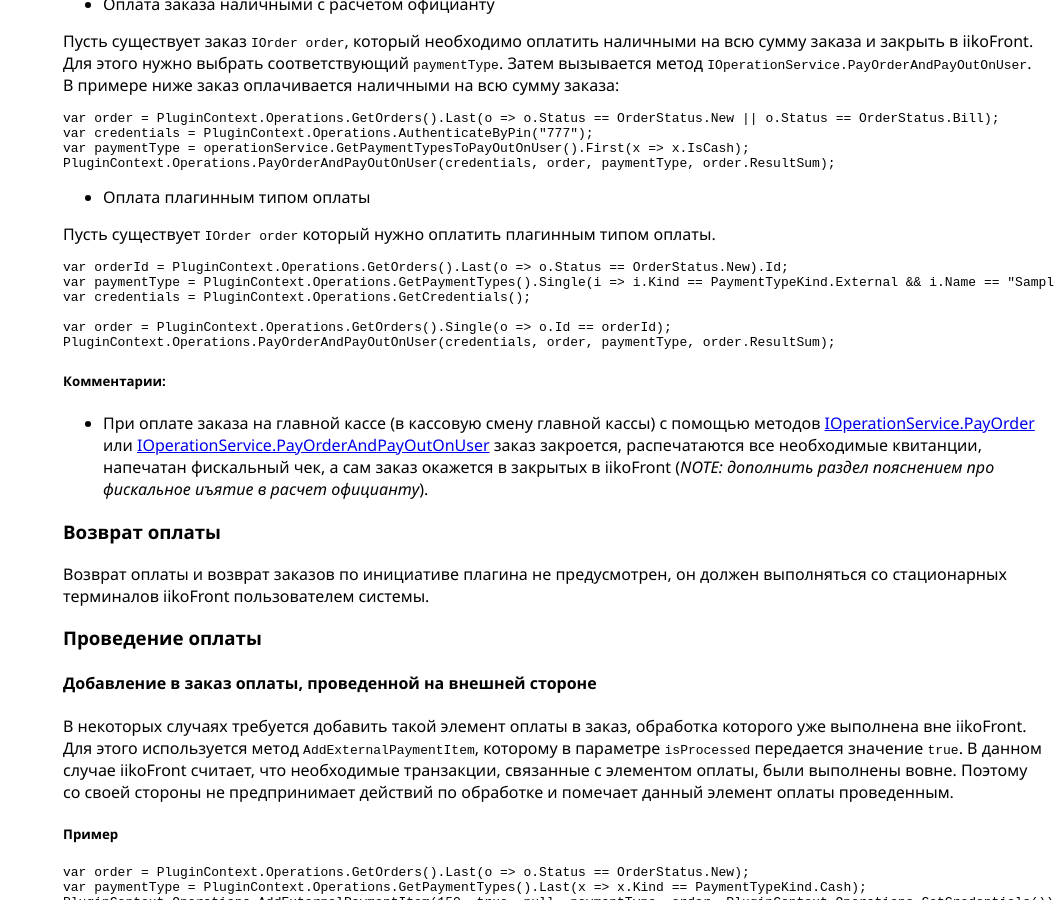
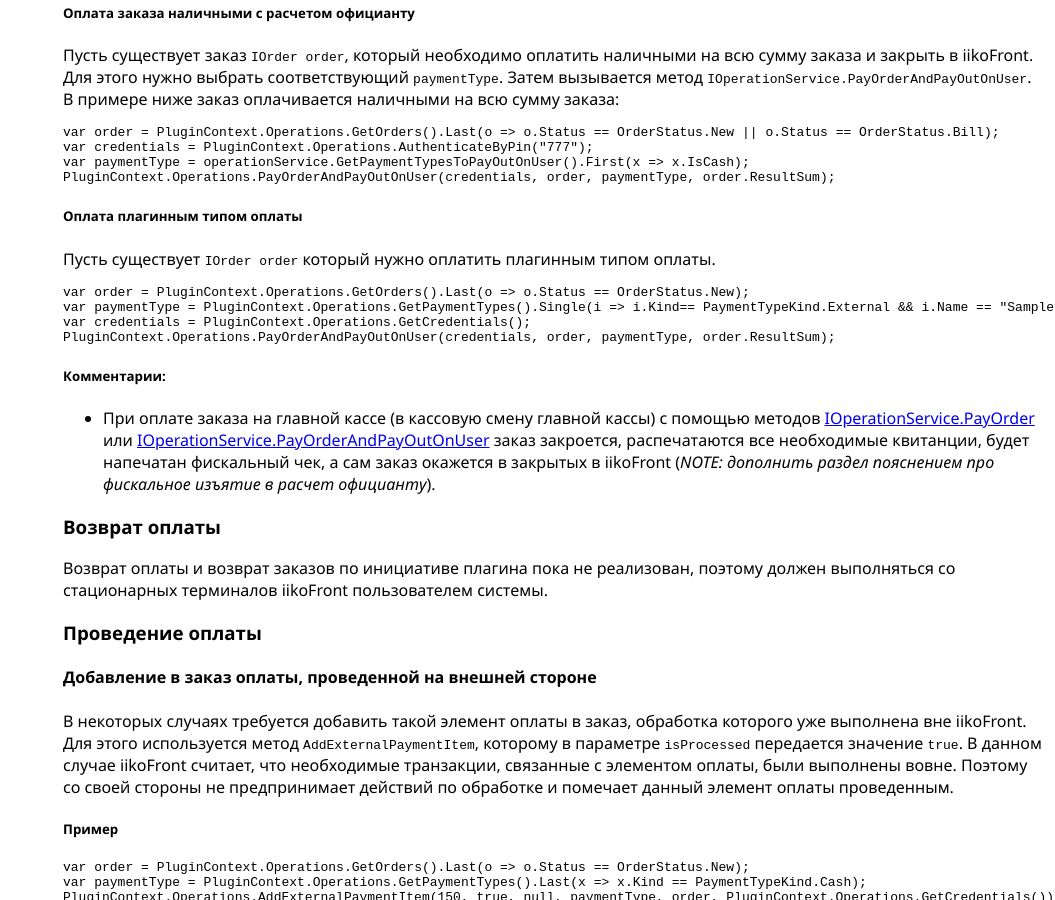
Before and after one commit to iiko/front.api.doc, a Jekyll site: the page built from v6/ru/Payments.md, in a window 1280 px wide and 900 px high, scrolled down 2228 px. Shown: the whole window, without its empty margins (225-1280 px from the left). Built offline with Jekyll 4.4.1, drawn with Linux system fonts in a browser that asks for light colours; some of the changed text lies outside the part shown; grey boxes are pictures that could not be loaded.

Commit message:
поправить замечания ревью
- v6/ru/Payments.md

````diff
--- a/v6/ru/Payments.md
+++ b/v6/ru/Payments.md
@@ -77,7 +77,7 @@
 
 ![payOrder](../../img/payment/api_payOrder.png)
 
-- Оплата заказа наличными с расчетом официанту
+##### Оплата заказа наличными с расчетом официанту
 
 Пусть существует заказ `IOrder order`, который необходимо оплатить наличными на всю сумму заказа и закрыть в iikoFront.
 Для этого нужно выбрать соответствующий `paymentType`.
@@ -90,25 +90,23 @@
 PluginContext.Operations.PayOrderAndPayOutOnUser(credentials, order, paymentType, order.ResultSum);
 ```
 
-- Оплата плагинным типом оплаты
+##### Оплата плагинным типом оплаты
 
 Пусть существует `IOrder order` который нужно оплатить плагинным типом оплаты.
 
 ```cs
-var orderId = PluginContext.Operations.GetOrders().Last(o => o.Status == OrderStatus.New).Id;
-var paymentType = PluginContext.Operations.GetPaymentTypes().Single(i => i.Kind == PaymentTypeKind.External && i.Name == "SamplePaymentType");
+var order = PluginContext.Operations.GetOrders().Last(o => o.Status == OrderStatus.New);
+var paymentType = PluginContext.Operations.GetPaymentTypes().Single(i => i.Kind== PaymentTypeKind.External && i.Name == "SamplePaymentType");
 var credentials = PluginContext.Operations.GetCredentials();
-
-var order = PluginContext.Operations.GetOrders().Single(o => o.Id == orderId);
 PluginContext.Operations.PayOrderAndPayOutOnUser(credentials, order, paymentType, order.ResultSum);
 ```
 
 ##### Комментарии:
 - При оплате заказа на главной кассе (в кассовую смену главной кассы) с помощью методов [IOperationService.PayOrder](https://iiko.github.io/front.api.sdk/v6/html/M_Resto_Front_Api_V6_IOperationService_PayOrder.htm) или
- [IOperationService.PayOrderAndPayOutOnUser](https://iiko.github.io/front.api.sdk/v6/html/M_Resto_Front_Api_V6_IOperationService_PayOrderAndPayOutOnUser.htm) заказ закроется, распечатаются все необходимые квитанции, напечатан фискальный чек, а сам заказ окажется в закрытых в iikoFront (_NOTE: дополнить раздел пояснением про фискальное иъятие в расчет официанту_).
+ [IOperationService.PayOrderAndPayOutOnUser](https://iiko.github.io/front.api.sdk/v6/html/M_Resto_Front_Api_V6_IOperationService_PayOrderAndPayOutOnUser.htm) заказ закроется, распечатаются все необходимые квитанции, будет напечатан фискальный чек, а сам заказ окажется в закрытых в iikoFront (_NOTE: дополнить раздел пояснением про фискальное изъятие в расчет официанту_).
 
 ### Возврат оплаты
-Возврат оплаты и возврат заказов по инициативе плагина не предусмотрен, он должен выполняться со стационарных терминалов iikoFront пользователем системы.
+Возврат оплаты и возврат заказов по инициативе плагина пока не реализован, поэтому должен выполняться со стационарных терминалов iikoFront пользователем системы.
 
 ### Проведение оплаты
 
````
Also changed, not shown: other parts of v6/ru/Payments.md (+10 -9 lines).
